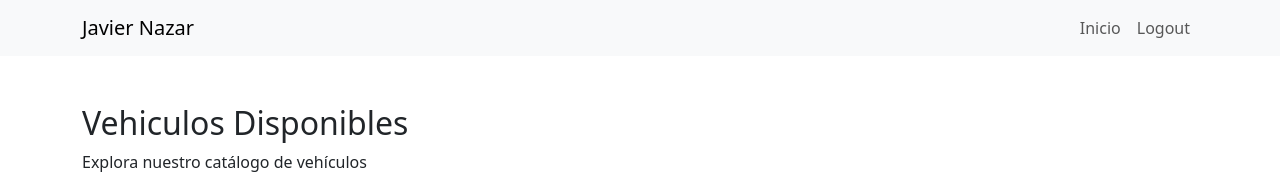
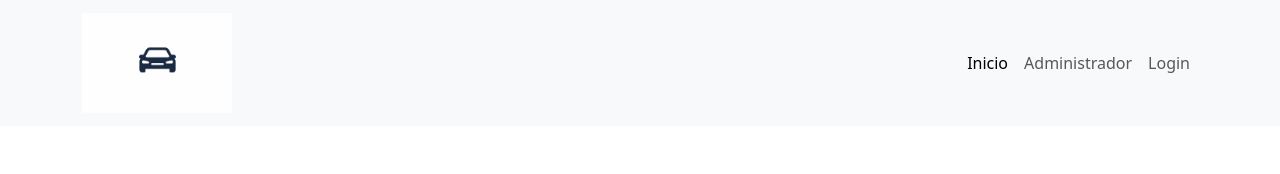
Before and after one commit to nachonazar/catalogoVehiculos, a React (Vite) app: page / in a window 1280 px wide. Shown: the top 174 px of the page. Built offline with nearby package versions, Linux system fonts and the light colour scheme.

Commit message:
uni las rutas del menu con las de app

```diff
--- a/src/components/shared/Menu.jsx
+++ b/src/components/shared/Menu.jsx
@@ -1,18 +1,27 @@
-import React from 'react';
-import { Navbar, Container, Nav } from 'react-bootstrap';
+import React from "react";
+import { Navbar, Container, Nav } from "react-bootstrap";
+import { NavLink, Link } from "react-router";
+import logo from "../../assets/logo.png";
 
 const Menu = () => {
   return (
     <Navbar expand="lg" className="bg-body-tertiary">
       <Container>
-        <Navbar.Brand>
-            <Nav.Link>Javier Nazar</Nav.Link>
+        <Navbar.Brand as={Link} to="/">
+          <img src={logo} alt="logo Catalogo de Vehiculos" className="img-fluid" width={150} />
         </Navbar.Brand>
         <Navbar.Toggle aria-controls="basic-navbar-nav" />
         <Navbar.Collapse id="basic-navbar-nav">
           <Nav className="ms-auto">
-            <Nav.Link>Inicio</Nav.Link>
-            <Nav.Link>Logout</Nav.Link>
+            <NavLink className="nav-link" to="/">
+              Inicio
+            </NavLink>
+            <NavLink className="nav-link" to="/administrador">
+              Administrador
+            </NavLink>
+            <NavLink className="nav-link" to="/login">
+              Login
+            </NavLink>
           </Nav>
         </Navbar.Collapse>
       </Container>
```
Also changed, not shown: src/assets/logo.png (added).
